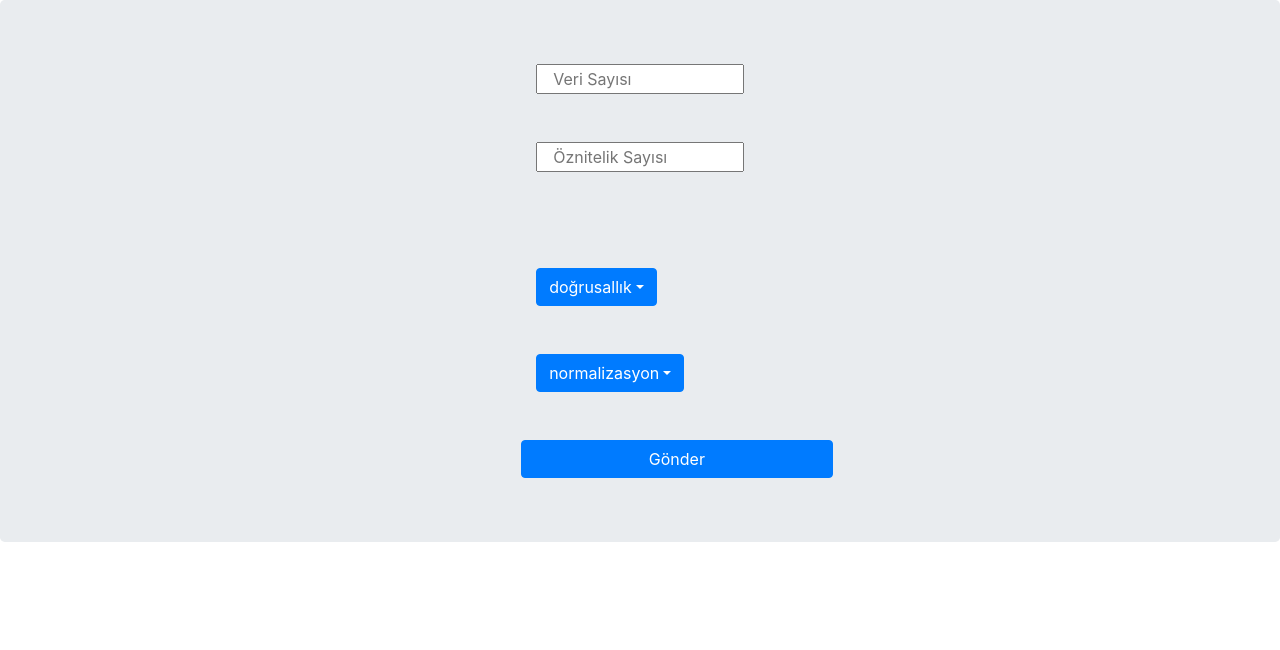
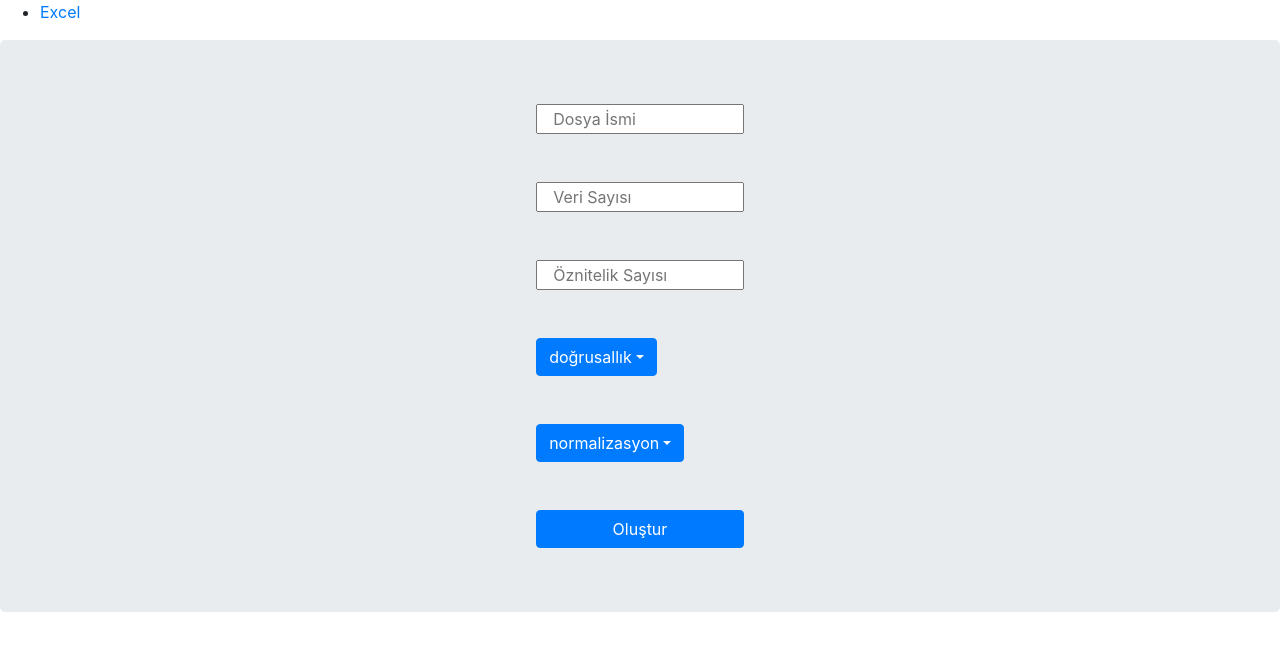
Before and after one commit to MertNacar/create-synthetic-data, a React (Create React App) app: page / in a window 1280 px wide. Shown: the top 650 px of the page. Built offline with nearby package versions, Linux system fonts and the light colour scheme.

Commit message:
converted and downloaded works as .csv

```diff
--- a/package.json
+++ b/package.json
@@ -9,7 +9,10 @@
     "bootstrap": "^4.4.1",
     "react": "^16.12.0",
     "react-bootstrap": "^1.0.0-beta.16",
+    "react-data-export": "^0.6.0",
     "react-dom": "^16.12.0",
+    "react-json-excel": "^1.0.0",
+    "react-router-dom": "^5.1.2",
     "react-scripts": "3.4.0"
   },
   "scripts": {
--- a/src/App.js
+++ b/src/App.js
@@ -2,13 +2,23 @@ import React, { useState, useEffect } from 'react';
 import './App.css';
 import 'bootstrap/dist/css/bootstrap.min.css';
 import { Button, Form, Jumbotron, Dropdown } from 'react-bootstrap';
+import {
+  BrowserRouter as Router,
+  Switch,
+  Route,
+  Link,
+} from "react-router-dom";
+import Excel from './Excel'
 
 function App() {
   const [dataLength, setDataLength] = useState(null)
   const [featureNumber, setFeatureNumber] = useState(null)
+  const [field, setField] = useState({})
   const [featureArray, setFeatureArray] = useState([])
   const [linearValue, setLinearValue] = useState(null)
   const [normalValue, setNormalValue] = useState(null)
+  const [final, setFinal] = useState([])
+  const [fileName, setFileName] = useState("")
 
   useEffect(() => {
     if (featureNumber > 0) {
@@ -16,9 +26,10 @@ function App() {
     } else setFeatureArray([])
   }, [featureNumber])
 
-  function onChangeNumber(e, type) {
+  function onChange(e, type) {
     if (type === "feature") setFeatureNumber(e.target.value)
-    else setDataLength(e.target.value)
+    else if (type === "data") setDataLength(e.target.value)
+    else setFileName(e.target.value)
   }
 
   function linearDropdown(e) {
@@ -45,7 +56,7 @@ function App() {
     setFeatureArray(newArr)
   }
 
-  function getData() {
+  function generateData() {
     let arr = []
     let concat = Array.from({ length: featureNumber }, () => "")
     let linear = linearValue === "Doğrusal" ? 0.25 : 1
@@ -55,14 +66,15 @@ function App() {
         let rand = item.from + (linear * Math.random()) * (item.to - item.from)
         concat[item.key] += rand.toFixed(3) + ","
         item.from = linearValue === "Doğrusal" ? rand : item.from
-        return { column: item.key, value: rand.toFixed(3) }
+        return { value: rand.toFixed(3) }
       })
-      arr.push({ index: i, row })
+      arr.push({ row })
     }
     if (normalValue === "min-max") {
       concat.forEach((item, i) => {
         let a = item.split(",")
         a.pop()
+
         let max = Math.max(...a)
         let min = Math.min(...a)
         arr.forEach(row => {
@@ -78,23 +90,32 @@ function App() {
           total += parseFloat(value)
         })
         let mean = total / a.length
-        console.log('mean', mean)
         let varience = 0
         a.forEach(dev => {
           return varience += Math.pow((parseFloat(dev) - mean), 2)
         })
-        console.log('varience', varience)
         let varianceTotal = varience / a.length
-        console.log('varianceTotal', varianceTotal)
         let deviation = Math.sqrt(varianceTotal)
-        console.log('deviation', deviation)
-        console.log('arr1', arr)
-        arr.forEach(row => {
-          row.row[i].value = ((row.row[i].value - mean) / deviation)
+        arr.forEach((row, ite) => {
+          row.row[i].value = ((parseFloat(row.row[i].value) - mean) / deviation)
         })
       })
     }
-    console.log('arr2', arr)
+    let fieldFeature = { "index": "index" }
+    featureArray.forEach(item => {
+      fieldFeature[`Oznitelik${item.key}`] = `Oznitelik ${item.key}`;
+    })
+
+    setField(fieldFeature)
+    let finalArr = []
+    arr.forEach((item, i) => {
+      let object = { "index": i }
+      item.row.forEach((values, ite) => {
+        object[`Oznitelik${ite}`] = values.value
+      })
+      finalArr.push(object)
+    })
+    setFinal(finalArr)
   }
 
   let features = featureArray.map((item, key) => {
@@ -111,12 +132,28 @@ function App() {
 
   return (
     <div className="App">
+      <Router>
+        <ul>
+          <li>
+            <Link to="/excel">
+              Excel
+            </Link>
+          </li>
+        </ul>
+        <Switch>
+          <Route path='/' component={App} >
+            <Route path='/excel'>
+              <Excel field={field} final={final} fileName={fileName} />
+            </Route>
+          </Route>
+        </Switch>
+      </Router>
       <Form>
         <Jumbotron>
 
           <div className="row">
             <span className="col-5" />
-            <input className="col-2" type="number" placeholder="Veri Sayısı" onChange={(e) => onChangeNumber(e, "data")} />
+            <input className="col-2" type="input" placeholder="Dosya İsmi" onChange={(e) => onChange(e, "name")} />
             <span className="col-5" />
           </div>
 
@@ -125,17 +162,26 @@ function App() {
 
           <div className="row">
             <span className="col-5" />
-            <input className="col-2" type="number" placeholder="Öznitelik Sayısı" onChange={(e) => onChangeNumber(e, "feature")} />
+            <input className="col-2" type="number" placeholder="Veri Sayısı" onChange={(e) => onChange(e, "data")} />
             <span className="col-5" />
           </div>
 
           <br />
           <br />
 
+          <div className="row">
+            <span className="col-5" />
+            <input className="col-2" type="number" placeholder="Öznitelik Sayısı" onChange={(e) => onChange(e, "feature")} />
+            <span className="col-5" />
+          </div>
+
+          <br />
+
+
           {features}
 
           <br />
-          <br />
+
 
           <div className="row">
             <span className="col-5" />
@@ -180,9 +226,7 @@ function App() {
 
           <div className="row">
             <span className="col-5" />
-
-            <Button className="row col-3" onClick={() => getData()}>Gönder</Button>
-
+            <Button className="col-2" onClick={() => generateData()}>Oluştur</Button>
             <span className="col-5" />
           </div>
         </Jumbotron>
--- /dev/null
+++ b/src/Excel.js
@@ -0,0 +1,40 @@
+import React, { useState, useEffect } from 'react';
+import './App.css';
+import 'bootstrap/dist/css/bootstrap.min.css';
+import { Jumbotron } from 'react-bootstrap';
+import {
+  JsonToExcel
+} from 'react-json-excel';
+
+function Excel(props) {
+  useEffect(() => {
+    console.log('hey')
+
+  }, [])
+  const [field, setField] = useState(props.field)
+  const [final, setFinal] = useState(props.final)
+  const [fileName, setFileName] = useState(props.fileName)
+
+  const className = 'col-4 btn btn-primary',
+    style = {
+      padding: "5px"
+    }
+
+  return (
+    <Jumbotron>
+      <div className="row">
+        <span className="col-4" />
+        <JsonToExcel
+          data={final}
+          className={className}
+          filename={fileName}
+          fields={field}
+          style={style}
+        />
+        <span className="col-4" />
+      </div>
+    </Jumbotron >
+  )
+}
+
+export default Excel
```
Also changed, not shown: 1 other file (tests, documents, lock files or other folders).
